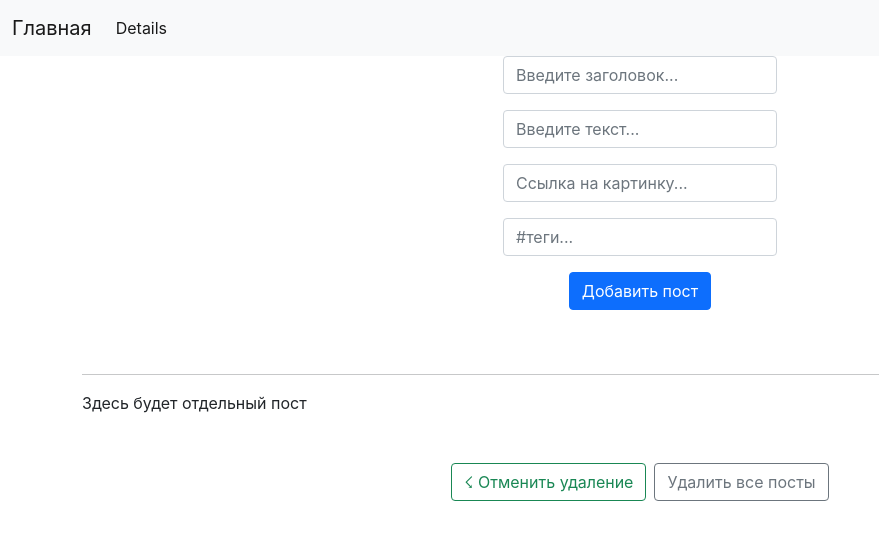
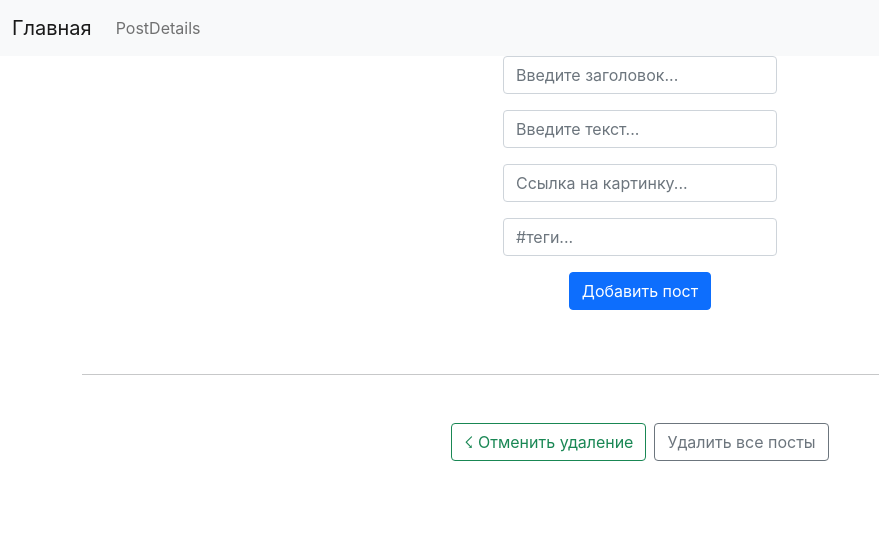
Before and after one commit to soledentro/blog_StudyProjectFin, a React (Create React App) app: page /details in a window 1280 px wide. Shown: the top 540 px of the page, without its empty margins (0-879 px from the left). Built offline with nearby package versions, Linux system fonts and the light colour scheme.

Commit message:
added detail page (not working code)

```diff
--- a/src/App.jsx
+++ b/src/App.jsx
@@ -21,8 +21,7 @@ function App() {
           <hr />
           <Routes>
             <Route path="/" element={<Main />} />
-            <Route path="/details" element={<PostDetails />} />
-            {/* <Route path="/post/:id" element={<PostDetails />} /> */}
+            <Route path="/post/:postId" element={<PostDetails />} />
           </Routes>
           <Footer />
         </div>
--- a/src/components/Header/Header.jsx
+++ b/src/components/Header/Header.jsx
@@ -2,7 +2,7 @@ import { Link, NavLink } from "react-router-dom";
 import Form from "./Form/Form"
 
 
-const Header = () => {
+const Header = ({ postId }) => {
 
   return (
     <>
@@ -15,7 +15,7 @@ const Header = () => {
           <div className="collapse navbar-collapse" id="navbarNav">
             <ul className="navbar-nav">
               <li className="nav-item">
-                <NavLink className="nav-link" to="details">Details</NavLink>
+                <NavLink className="nav-link" to={`/post/${postId}`}>PostDetails</NavLink>
               </li>
             </ul>
           </div>
--- a/src/components/PostDetails/PostDetails.jsx
+++ b/src/components/PostDetails/PostDetails.jsx
@@ -1,15 +1,28 @@
+import { useState } from "react"
+import { NavLink, useParams } from "react-router-dom"
 
 
-const PostDetails = () => {
+const PostDetails = ({ posts, id, title, text, photo, tegs, liked, deleteHandler, likedHandler }) => {
+    const { postId } = useParams()
+    const [post, setPost] = useState()
 
+    const dataForClient = posts.find((post) => postId === post.id)
+    setPost(dataForClient)
 
     return (
-        <div className="d-flex align-items-center">
-            Здесь будет отдельный пост
+        <div className="p-2 flex-fill bd-highlight mb-3" style={{ width: '18rem' }}>
+            <img src={photo} className="card-img-top" width="auto" height="auto" alt="..." />
+            <div className="card-body outline-y">
+                <h5 className="card-title">{title}</h5>
+                <p className="card-text">{text} <NavLink className="nav-link" to={`/post/${id}`}>>>></NavLink></p>
+                <p className="card-text text-muted">{tegs}</p>
+                <div className="d-grid gap-0.2 d-md-flex justify-content-md-end">
+                    <button onClick={likedHandler} type="button" className={`btn btn-${liked ? "danger" : "outline-danger"} mx-1`}>♡</button>
+                    <button onClick={deleteHandler} type="button" className="btn btn-outline-secondary mx-1">🗶</button>
+                </div>
+            </div>
         </div>
     )
-
 }
 
-
 export default PostDetails
```
